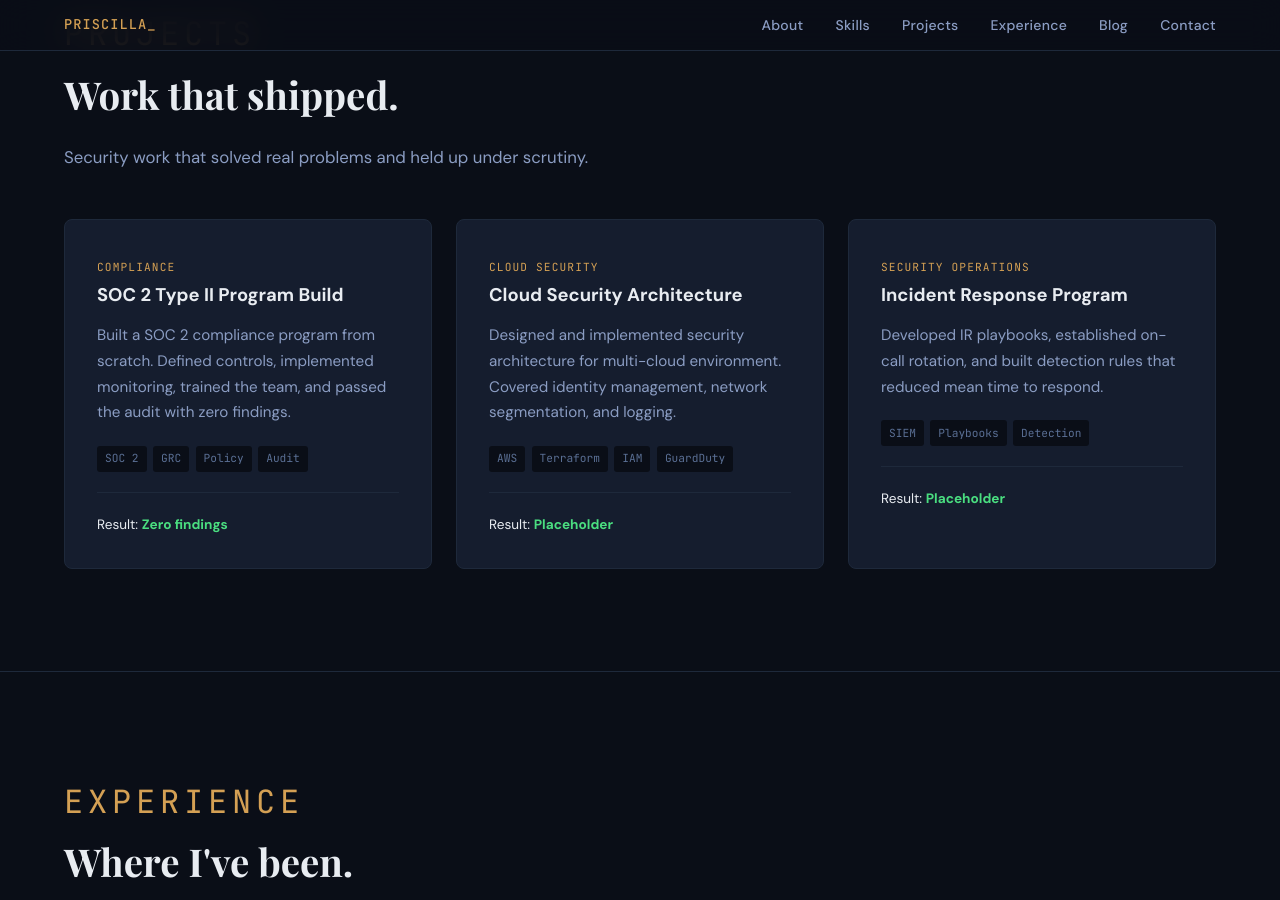
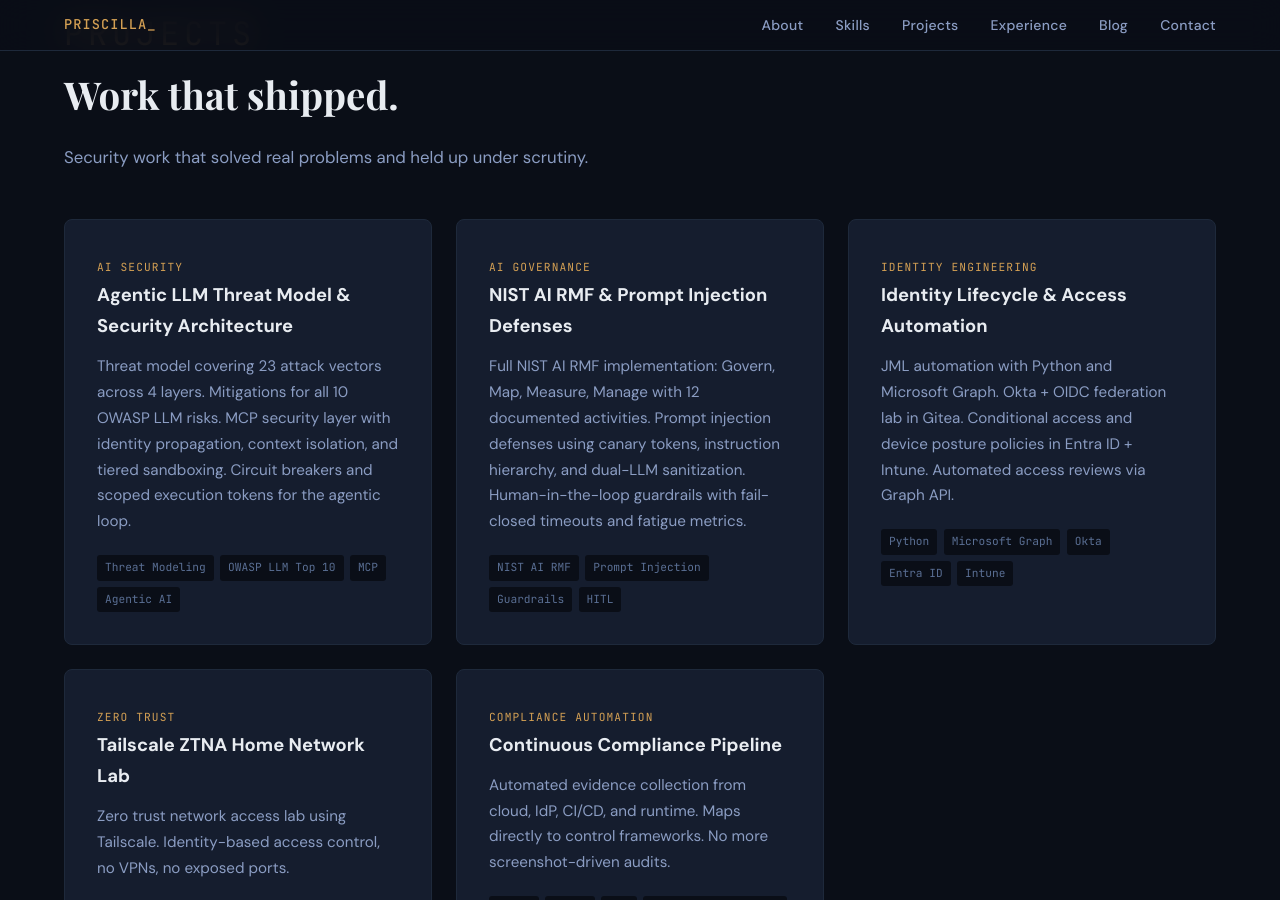
Before and after one commit to cibercazadora/cibercazadora.github.io, a Jekyll site: the page built from index.html, in a window 1280 px wide and 900 px high, scrolled down 2534 px. Built offline with Jekyll 4.4.1, drawn with Linux system fonts in a browser that asks for light colours; some of the changed text lies outside the part shown.

Commit message:
Update index.html

```diff
--- a/index.html
+++ b/index.html
@@ -167,58 +167,80 @@ title: Ciber Cazadora
 
       <div class="project-card fade-up">
         <div class="project-card-body">
-          <span class="project-type">Compliance</span>
-          <h3>SOC 2 Type II Program Build</h3>
+          <span class="project-type">AI Security</span>
+          <h3>Agentic LLM Threat Model & Security Architecture</h3>
           <p>
-            Built a SOC 2 compliance program from scratch. Defined controls, implemented monitoring, trained the team, and passed the audit with zero findings.
+            Threat model covering 23 attack vectors across 4 layers. Mitigations for all 10 OWASP LLM risks. MCP security layer with identity propagation, context isolation, and tiered sandboxing. Circuit breakers and scoped execution tokens for the agentic loop.
           </p>
           <div class="project-tags">
-            <span>SOC 2</span>
-            <span>GRC</span>
-            <span>Policy</span>
-            <span>Audit</span>
-          </div>
-          <div class="project-result">
-            Result: <strong>Zero findings</strong>
+            <span>Threat Modeling</span>
+            <span>OWASP LLM Top 10</span>
+            <span>MCP</span>
+            <span>Agentic AI</span>
           </div>
         </div>
       </div>
 
       <div class="project-card fade-up">
         <div class="project-card-body">
-          <span class="project-type">Cloud Security</span>
-          <h3>Cloud Security Architecture</h3>
+          <span class="project-type">AI Governance</span>
+          <h3>NIST AI RMF & Prompt Injection Defenses</h3>
           <p>
-            <!-- TODO: Replace with actual project details -->
-            Designed and implemented security architecture for multi-cloud environment. Covered identity management, network segmentation, and logging.
+            Full NIST AI RMF implementation: Govern, Map, Measure, Manage with 12 documented activities. Prompt injection defenses using canary tokens, instruction hierarchy, and dual-LLM sanitization. Human-in-the-loop guardrails with fail-closed timeouts and fatigue metrics.
           </p>
           <div class="project-tags">
-            <span>AWS</span>
-            <span>Terraform</span>
-            <span>IAM</span>
-            <span>GuardDuty</span>
-          </div>
-          <div class="project-result">
-            Result: <strong>Placeholder</strong>
+            <span>NIST AI RMF</span>
+            <span>Prompt Injection</span>
+            <span>Guardrails</span>
+            <span>HITL</span>
           </div>
         </div>
       </div>
 
       <div class="project-card fade-up">
         <div class="project-card-body">
-          <span class="project-type">Security Operations</span>
-          <h3>Incident Response Program</h3>
+          <span class="project-type">Identity Engineering</span>
+          <h3>Identity Lifecycle & Access Automation</h3>
           <p>
-            <!-- TODO: Replace with actual project details -->
-            Developed IR playbooks, established on-call rotation, and built detection rules that reduced mean time to respond.
+            JML automation with Python and Microsoft Graph. Okta + OIDC federation lab in Gitea. Conditional access and device posture policies in Entra ID + Intune. Automated access reviews via Graph API.
           </p>
           <div class="project-tags">
-            <span>SIEM</span>
-            <span>Playbooks</span>
-            <span>Detection</span>
+            <span>Python</span>
+            <span>Microsoft Graph</span>
+            <span>Okta</span>
+            <span>Entra ID</span>
+            <span>Intune</span>
           </div>
-          <div class="project-result">
-            Result: <strong>Placeholder</strong>
+        </div>
+      </div>
+
+      <div class="project-card fade-up">
+        <div class="project-card-body">
+          <span class="project-type">Zero Trust</span>
+          <h3>Tailscale ZTNA Home Network Lab</h3>
+          <p>
+            Zero trust network access lab using Tailscale. Identity-based access control, no VPNs, no exposed ports.
+          </p>
+          <div class="project-tags">
+            <span>Tailscale</span>
+            <span>ZTNA</span>
+            <span>Network Segmentation</span>
+          </div>
+        </div>
+      </div>
+
+      <div class="project-card fade-up">
+        <div class="project-card-body">
+          <span class="project-type">Compliance Automation</span>
+          <h3>Continuous Compliance Pipeline</h3>
+          <p>
+            Automated evidence collection from cloud, IdP, CI/CD, and runtime. Maps directly to control frameworks. No more screenshot-driven audits.
+          </p>
+          <div class="project-tags">
+            <span>CI/CD</span>
+            <span>Cloud</span>
+            <span>IdP</span>
+            <span>Evidence Automation</span>
           </div>
         </div>
       </div>
@@ -278,7 +300,7 @@ title: Ciber Cazadora
         <p>Started a cybersecurity consultancy from the ground up. Delivered penetration tests for healthcare, legal, and retail clients using Nessus, Kali Linux, and Burp Suite. Designed HIPAA-compliant infrastructure for a nonprofit healthcare org. Managed clients across the Hawaiian Islands and nationwide.</p>
       </div>
 
-        <div class="timeline-item fade-up">6</div>
+        <div class="timeline-item fade-up">200 &ndash; 2006</div>
         <h3>Staff Sergeant (E-5)</h3>
         <div class="company">U.S. Air Force</div>
         <p>Six years active duty with Secret clearance. Directed 30+ complex operations with zero safety failures. Earned two Air Force Achievement Medals, an Outstanding Unit Award, and a Humanitarian Service Medal. Led a team of Airmen managing mission readiness for a 10+ person shop.</p>
```
